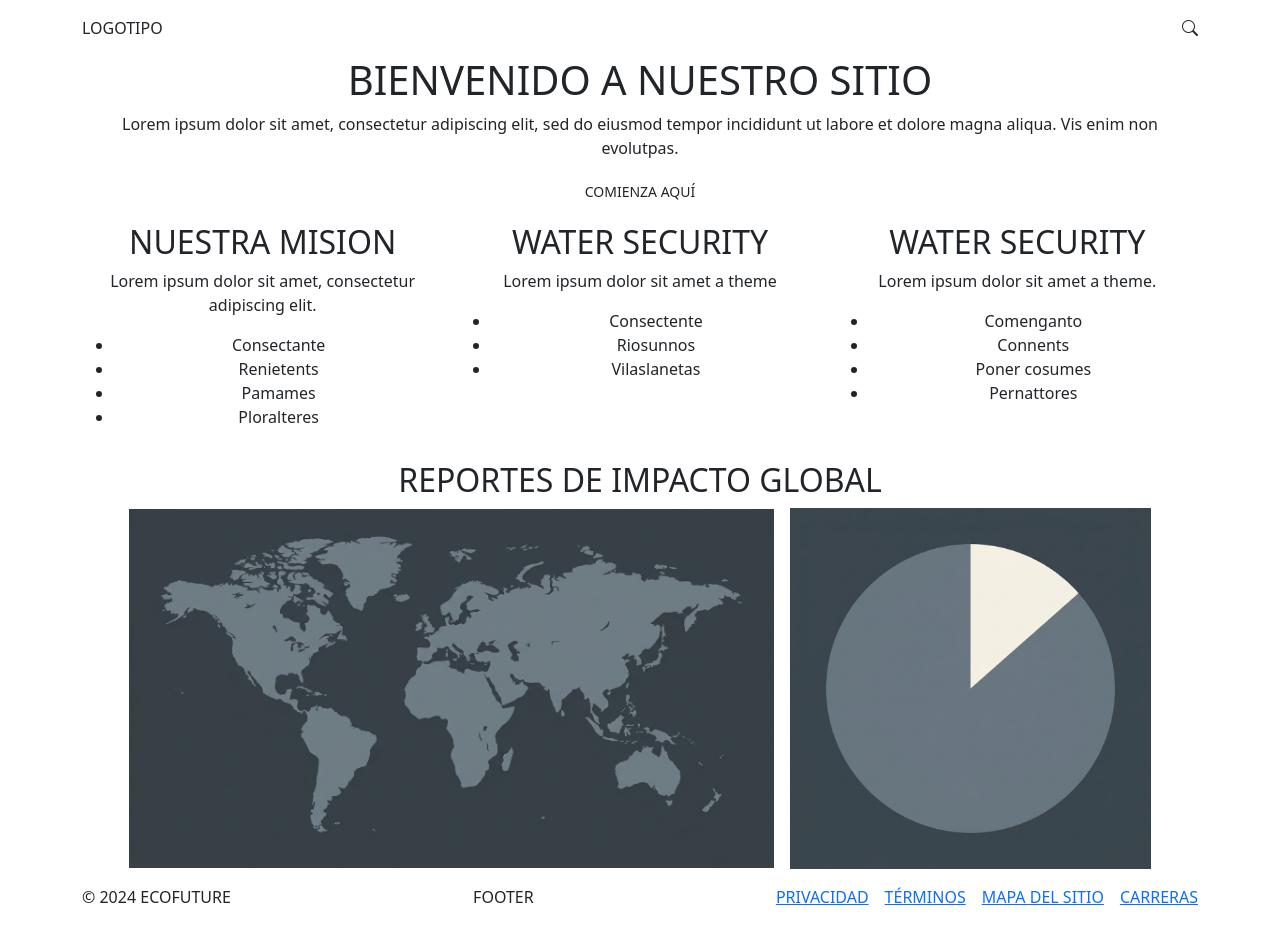
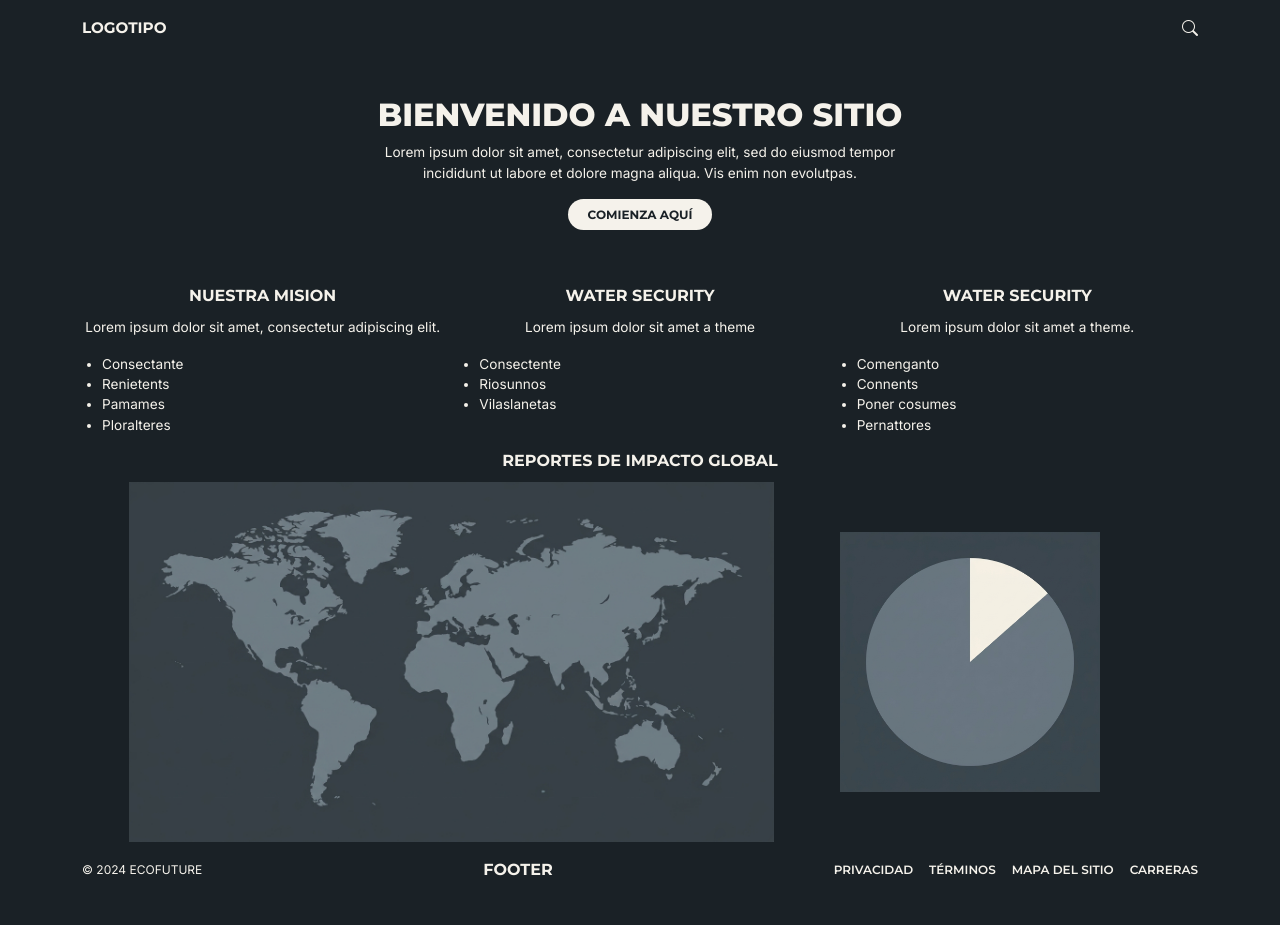
Before and after one commit to AlexAnderson-cpu/EVALUACION_II, a plain HTML site: page index.html in a window 1280 px wide. After the commit the page ends 898 px from the top, so only its background shows below. Drawn offline with nearby package versions, Linux system fonts and the light colour scheme.

Commit message:
STYLES MODIFICADOS

```diff
--- a/assets/css/styles.css
+++ b/assets/css/styles.css
@@ -21,4 +21,103 @@ body {
 .logo {
   font-weight: 700;
   font-size: 0.95rem;
+
 }
+.header i {
+  font-size: 1rem;
+}
+
+.titulo {
+  font-weight: 800;
+  font-size: 1.5rem;
+}
+
+.subtitulo {
+  font-weight: 700;
+  font-size: 1rem;
+  margin-bottom: 0.75rem;
+}
+
+.texto {
+  font-family: "Inter", sans-serif;
+  font-size: 0.85rem;
+  font-weight: 400;
+}
+
+.hero {
+  padding: 2rem 1.25rem;
+}
+
+.hero .texto {
+  max-width: 560px;
+}
+
+.btn-crema {
+  background: var(--crema);
+  color: var(--oscuro);
+  border: 0;
+  border-radius: 50px;
+  font-weight: 700;
+  font-size: 0.75rem;
+  padding: 0.4rem 1.2rem;
+}
+
+.btn-crema:hover {
+  background: #e6e1d4;
+  color: var(--oscuro);
+}
+
+.tarjeta {
+  height: 100%;
+}
+
+.lista {
+  text-align: left;
+  padding-left: 1.25rem;
+  margin-bottom: 0;
+}
+
+.impacto img {
+  width: 100%;
+}
+
+.grafico {
+  max-width: 260px;
+  margin: 0 auto;
+  display: block;
+}
+
+.footer .copy {
+  font-size: 0.75rem;
+}
+
+.enlaces a {
+  color: var(--crema);
+  text-decoration: none;
+  font-size: 0.75rem;
+  font-weight: 600;
+}
+
+.enlaces a:hover {
+  text-decoration: underline;
+}
+
+@media (min-width: 768px) {
+  .titulo {
+    font-size: 1.75rem;
+  }
+
+  .w-md-auto {
+    width: auto !important;
+  }
+}
+
+@media (min-width: 992px) {
+  .titulo {
+    font-size: 2rem;
+  }
+
+  .hero {
+    padding: 2.5rem 1.25rem;
+  }
+}
--- a/index.html
+++ b/index.html
@@ -9,7 +9,7 @@
   <link href="https://fonts.googleapis.com/css2?family=Inter:wght@400;500&family=Montserrat:wght@600;700;800&display=swap" rel="stylesheet">
   <link href="https://cdn.jsdelivr.net/npm/bootstrap@5.3.3/dist/css/bootstrap.min.css" rel="stylesheet">
   <link href="https://cdn.jsdelivr.net/npm/bootstrap-icons@1.11.3/font/bootstrap-icons.css" rel="stylesheet">
-  <link rel="stylesheet" href="/assets/css/">
+  <link rel="stylesheet" href="/assets/css/styles.css" rel="stylesheet">
 </head>
 <body>
   <div class="pagina container py-3">
```
